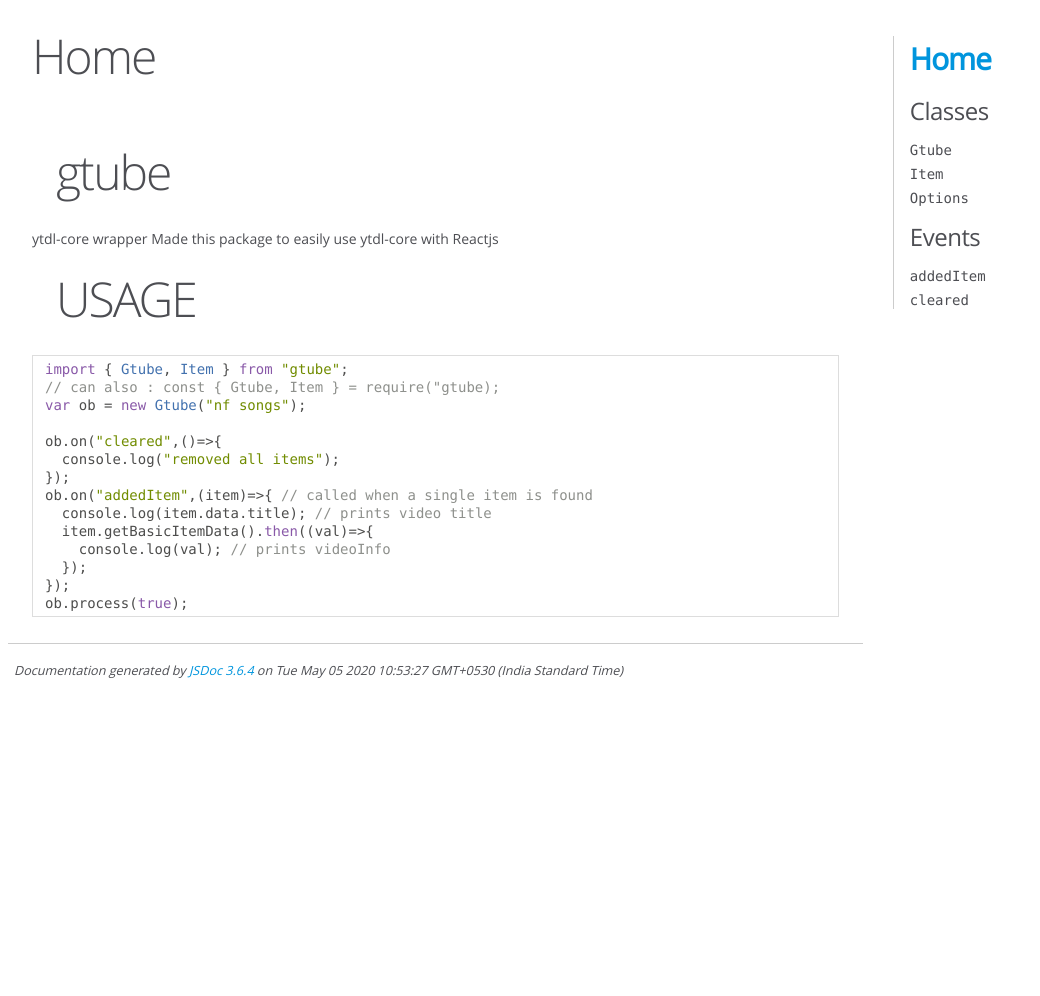
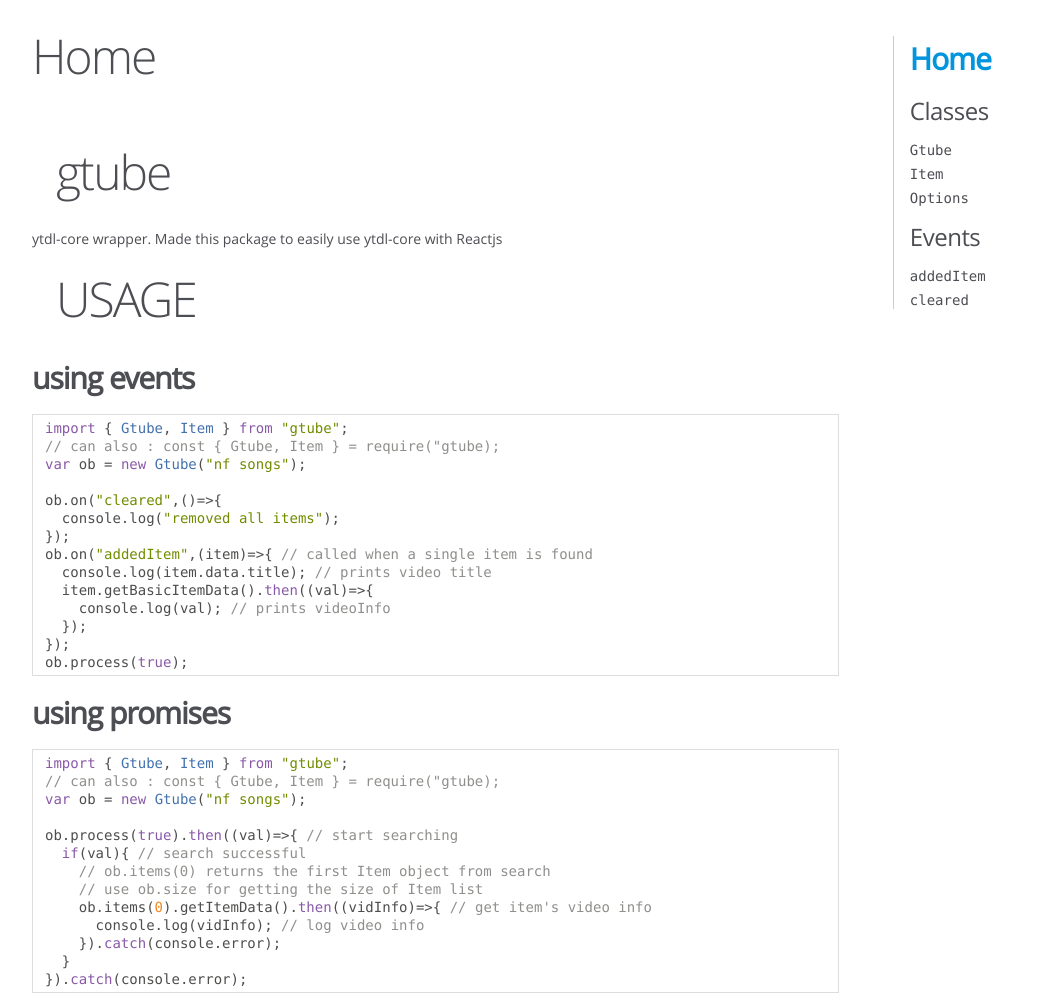
Before and after one commit to GrayHat12/gtube, a website: page docs/index.html in a window 1280 px wide. Shown: the top 996 px of the page, without its empty margins (0-1040 px from the left). Before the commit the page ends 800 px from the top, so only its background shows below. Drawn offline with Linux system fonts and the light colour scheme.

Commit message:
fixed readme and documentation

```diff
--- a/docs/index.html
+++ b/docs/index.html
@@ -44,9 +44,10 @@
 
     <section>
         <article><h1>gtube</h1>
-<p>ytdl-core wrapper
+<p>ytdl-core wrapper.
 Made this package to easily use ytdl-core with Reactjs</p>
 <h1>USAGE</h1>
+<h2>using events</h2>
 <pre class="prettyprint source"><code>import { Gtube, Item } from &quot;gtube&quot;;
 // can also : const { Gtube, Item } = require(&quot;gtube);
 var ob = new Gtube(&quot;nf songs&quot;);
@@ -61,6 +62,21 @@
   });
 });
 ob.process(true);
+</code></pre>
+<h2>using promises</h2>
+<pre class="prettyprint source"><code>import { Gtube, Item } from &quot;gtube&quot;;
+// can also : const { Gtube, Item } = require(&quot;gtube);
+var ob = new Gtube(&quot;nf songs&quot;);
+
+ob.process(true).then((val)=>{ // start searching
+  if(val){ // search successful
+    // ob.items(0) returns the first Item object from search
+    // use ob.size for getting the size of Item list
+    ob.items(0).getItemData().then((vidInfo)=>{ // get item's video info
+      console.log(vidInfo); // log video info
+    }).catch(console.error);
+  }
+}).catch(console.error);
 </code></pre></article>
     </section>
 
@@ -78,7 +94,7 @@
 <br class="clear">
 
 <footer>
-    Documentation generated by <a href="https://github.com/jsdoc/jsdoc">JSDoc 3.6.4</a> on Tue May 05 2020 10:53:27 GMT+0530 (India Standard Time)
+    Documentation generated by <a href="https://github.com/jsdoc/jsdoc">JSDoc 3.6.4</a> on Tue May 05 2020 12:20:41 GMT+0530 (India Standard Time)
 </footer>
 
 <script> prettyPrint(); </script>
--- a/package.json
+++ b/package.json
@@ -31,7 +31,7 @@
   },
   "scripts": {
     "test": "jest  --runInBand --detectOpenHandles",
-    "document" : "jsdoc gtube.js -r README.md -d ./docs"
+    "document" : "jsdoc gtube.js -r README2.md -d ./docs"
   },
   "license": "MIT",
   "dependencies": {
```
Also changed, not shown: docs/Gtube.html (+1 -1 lines), docs/Item.html (+1 -1 lines), docs/Options.html (+1 -1 lines), docs/gtube.js.html (+1 -1 lines), README.md, 1 other file.
